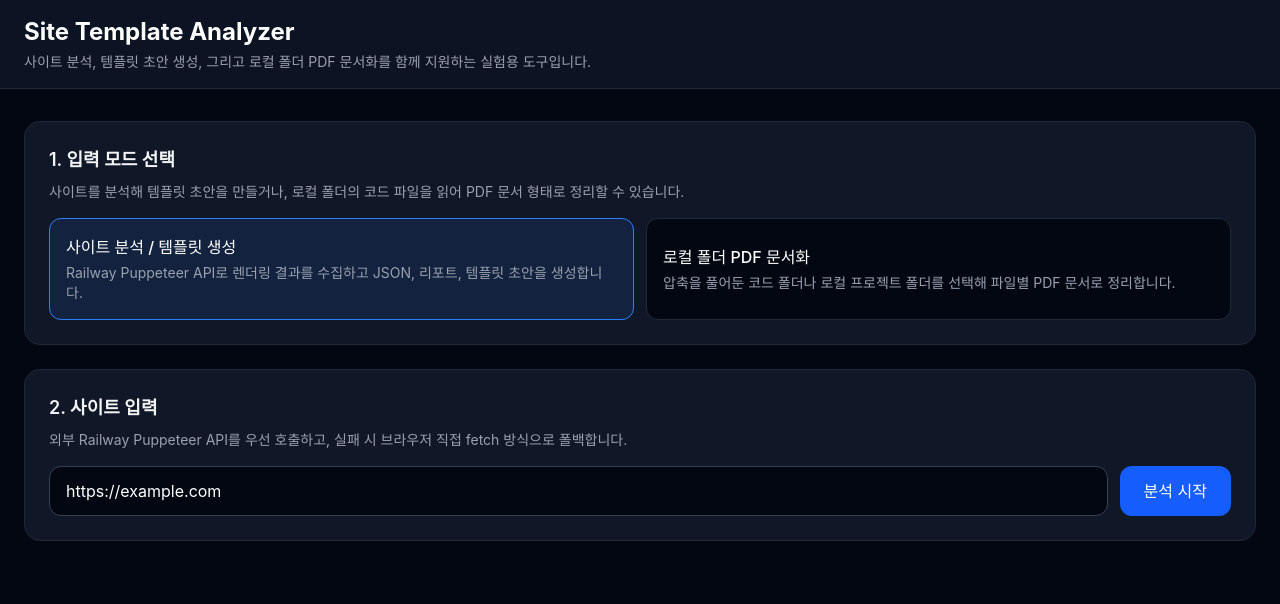
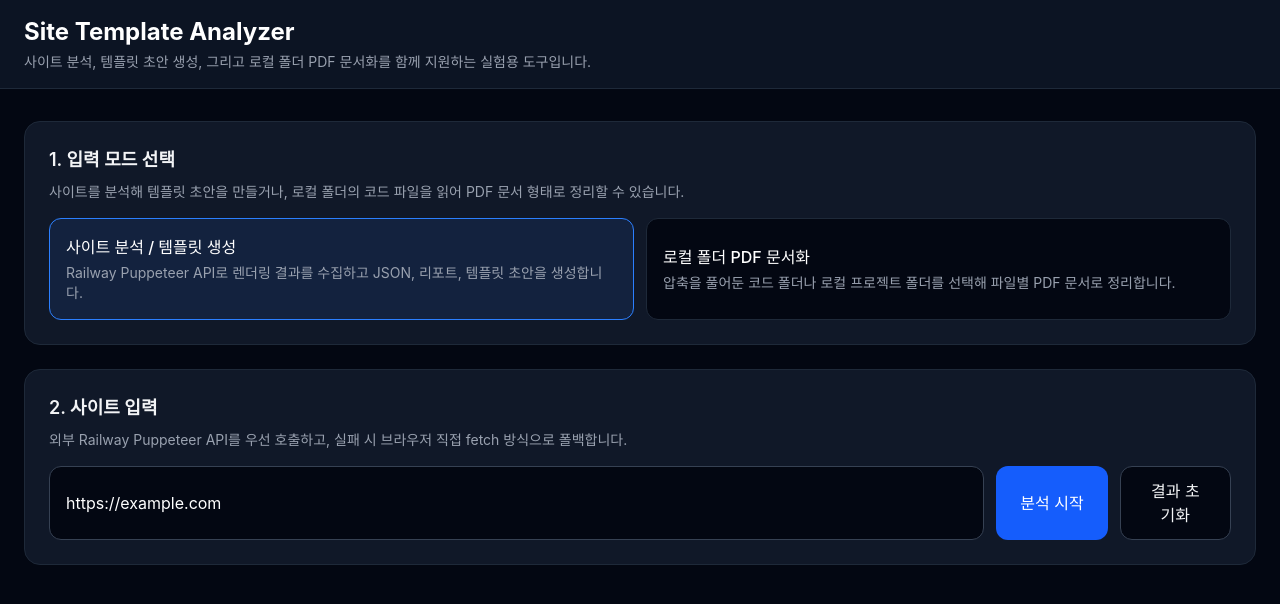
Before and after one commit to dampd21/site-template-analyzer, a React (Vite) app: page / in a window 1280 px wide. Shown: the top 604 px of the page. Built offline with nearby package versions, Linux system fonts and the light colour scheme.

Commit message:
chore: switch crawler api url to render

```diff
--- a/package.json
+++ b/package.json
@@ -14,6 +14,7 @@
     "clsx": "2.1.1",
     "file-saver": "^2.0.5",
     "jspdf": "^4.2.0",
+    "jszip": "^3.10.1",
     "puppeteer-core": "^22.8.2",
     "react": "19.2.3",
     "react-dom": "19.2.3",
--- a/src/App.tsx
+++ b/src/App.tsx
@@ -1,4 +1,5 @@
 import { useMemo, useRef, useState } from "react";
+import JSZip from "jszip";
 import type { AnalysisModel } from "@/types/analysis";
 import { analyzeSnapshot } from "@/utils/analyzer/analyzeSnapshot";
 import { buildAnalysisJson } from "@/utils/analyzer/jsonBuilder";
@@ -290,6 +291,34 @@ export default function App() {
     URL.revokeObjectURL(url);
   };
 
+  const resetWebsiteMode = () => {
+    setAnalysis(null);
+    setReportPdfs([]);
+    setTemplatePdfs([]);
+    setTemplateFiles([]);
+    setSelectedTemplateFilePath("");
+    setSnapshotScreenshot("");
+    setSnapshotVia("");
+    setSelectedReportPdfId("");
+    setSelectedTemplatePdfId("");
+    setSelectedTab("summary");
+    setProgress("");
+    setErrorMsg("");
+    setStatus("idle");
+  };
+
+  const resetFolderMode = () => {
+    setFolderFiles([]);
+    setFolderPdfs([]);
+    setSelectedFolderPdfId("");
+    setProgress("");
+    setErrorMsg("");
+    setStatus("idle");
+    if (folderInputRef.current) {
+      folderInputRef.current.value = "";
+    }
+  };
+
   const handleAnalyzeWebsite = async () => {
     setStatus("analyzing");
     setErrorMsg("");
@@ -482,6 +511,12 @@ export default function App() {
                 >
                   {status === "analyzing" ? "분석 중..." : "분석 시작"}
                 </button>
+                <button
+                  onClick={resetWebsiteMode}
+                  className="rounded-xl border border-gray-700 bg-gray-950 px-6 py-3 text-sm font-medium text-gray-100 transition-colors hover:border-gray-500 hover:bg-gray-800"
+                >
+                  결과 초기화
+                </button>
               </div>
 
               {progress ? (
@@ -577,6 +612,15 @@ export default function App() {
 
                 {selectedTab === "report" ? (
                   <div className="mt-5 space-y-4">
+                    <div className="flex flex-wrap gap-2">
+                      <button
+                        onClick={() => void handleDownloadZip("site-analysis-report.zip", buildReportFiles(analysis))}
+                        className="rounded-lg bg-blue-600 px-4 py-2 text-sm font-medium text-white transition-colors hover:bg-blue-500"
+                      >
+                        리포트 ZIP 다운로드
+                      </button>
+                    </div>
+
                     <div className="grid gap-3 md:grid-cols-2">
                       {reportPdfs.map((pdf) => {
                         const active = selectedReportPdf?.id === pdf.id;
@@ -616,6 +660,15 @@ export default function App() {
                   <div className="mt-5 space-y-4">
                     <div className="rounded-2xl border border-emerald-700/40 bg-emerald-900/10 p-4 text-sm text-emerald-300">
                       템플릿 초안은 “원본 복제”가 아니라, 분석한 구조를 기반으로 수정 가능한 React/Tailwind 스캐폴드로 재구성한 결과입니다.
+                    </div>
+
+                    <div className="flex flex-wrap gap-2">
+                      <button
+                        onClick={() => void handleDownloadZip("generated-template.zip", templateFiles)}
+                        className="rounded-lg bg-emerald-600 px-4 py-2 text-sm font-medium text-white transition-colors hover:bg-emerald-500"
+                      >
+                        템플릿 ZIP 다운로드
+                      </button>
                     </div>
 
                     <div className="grid gap-3 md:grid-cols-2">
```
Also changed, not shown: 2 other files (tests, documents, lock files or other folders).
